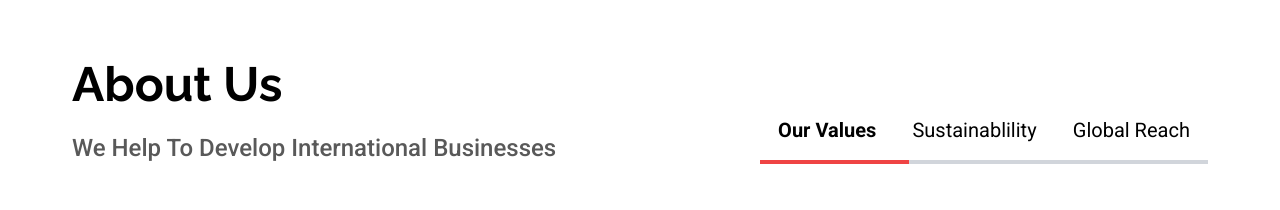
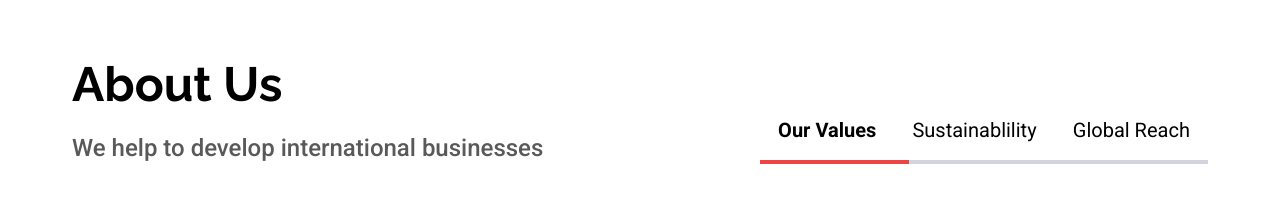
Before and after one commit to WinifredOgbeiwi/Ceti, a React (Vite) app: page / in a window 1280 px wide. Shown: the part 2100-2310 px from the top of the page. Built offline with nearby package versions, Linux system fonts and the light colour scheme.

Commit message:
polish chnage

```diff
--- a/public/locales/en/translation.json
+++ b/public/locales/en/translation.json
@@ -51,7 +51,7 @@
     },
     "aboutus": {
       "heading": "About Us",
-      "paragraph": "We help to develop International Businesses",
+      "paragraph": "We help to develop international businesses",
       "section1heading": "Our Values",
       "section1paragraph": "Our purpose is to contribute to solving important problems and building trust in society and business. This applies not only to 'what we do' but also to 'how we do it.",
       "section2heading": "Sustainablility",
--- a/src/pages/home/AboutUs.jsx
+++ b/src/pages/home/AboutUs.jsx
@@ -13,7 +13,7 @@ const AboutUs = ({ t }) => {
 
       <div className="relative">
         <div className="flex flex-col lg:flex-row lg:items-end lg:justify-between">
-          <p className='w-full text-base sm:text-2xl text-secondary font-medium mt-3 capitalize'>{t('home.aboutus.paragraph')}</p>
+          <p className='w-full text-base sm:text-2xl text-secondary font-medium mt-3 '>{t('home.aboutus.paragraph')}</p>
           <div className="flex flex-col items-center w-full lg:max-w-md mx-auto">
             <ul className="flex mt-8 lg:mt-0 justify-between w-full">
               {links.map((link) => (
```
